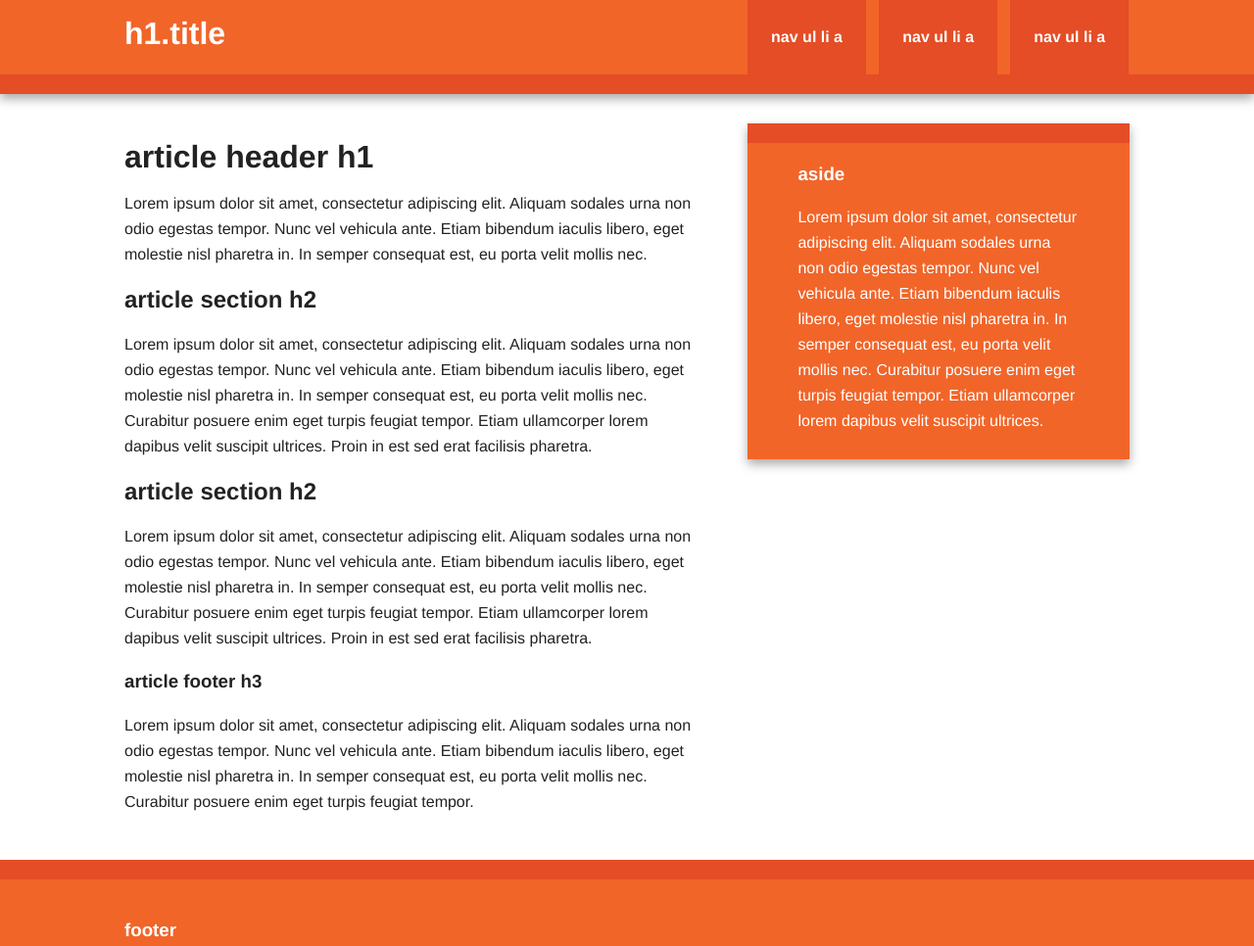
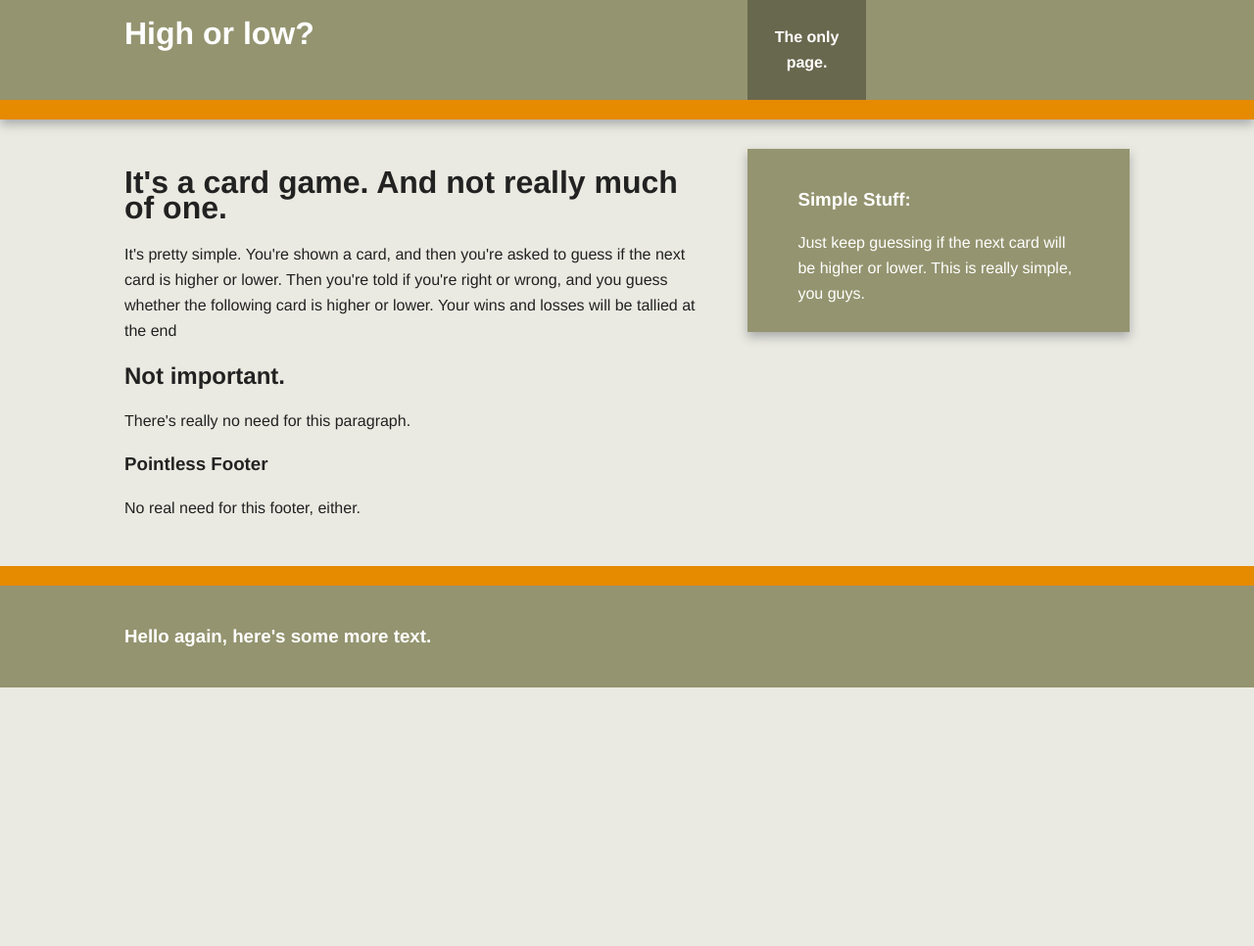
Before and after one commit to brookr/highLowGame, a plain HTML site: page index.html in a window 1280 px wide. Shown: the whole page at 98% size. After the commit the page ends 800 px from the top, so only its background shows below. Drawn offline with nearby package versions, Linux system fonts and the light colour scheme.

Commit message:
Updated and modified CSS and index.html from boilerplate

```diff
--- a/css/main.css
+++ b/css/main.css
@@ -63,6 +63,7 @@ textarea {
 
 body {
     font: 16px/26px Helvetica, Helvetica Neue, Arial;
+    background-color: #EAEAE2;
 }
 
 .wrapper {
@@ -70,23 +71,22 @@ body {
     margin: 0 5%;
 }
 
-/* ===================
-    ALL: Orange Theme
-   =================== */
-
 .header-container {
-    border-bottom: 20px solid #e44d26;
+    border-bottom: 20px solid #E68A00;
 }
 
-.footer-container,
+.footer-container{
+    border-top: 20px solid #E68A00;
+}
+
 .main aside {
-    border-top: 20px solid #e44d26;
+    border-top: 20px solid #949470;
 }
 
 .header-container,
 .footer-container,
 .main aside {
-    background: #f16529;
+    background: #949470;
 }
 
 .title {
@@ -112,7 +112,7 @@ nav a {
     font-weight: bold;
 
     color: white;
-    background: #e44d26;
+    background: #68684E;
 }
 
 nav a:hover,
--- a/index.html
+++ b/index.html
@@ -6,7 +6,7 @@
     <head>
         <meta charset="utf-8">
         <meta http-equiv="X-UA-Compatible" content="IE=edge,chrome=1">
-        <title></title>
+        <title>Jake's High/Low Game</title>
         <meta name="description" content="">
         <meta name="viewport" content="width=device-width, initial-scale=1">
 
@@ -22,12 +22,10 @@
 
         <div class="header-container">
             <header class="wrapper clearfix">
-                <h1 class="title">h1.title</h1>
+                <h1 class="title">High or low?</h1>
                 <nav>
                     <ul>
-                        <li><a href="#">nav ul li a</a></li>
-                        <li><a href="#">nav ul li a</a></li>
-                        <li><a href="#">nav ul li a</a></li>
+                        <li><a href="#">The only page.</a></li>
                     </ul>
                 </nav>
             </header>
@@ -38,26 +36,22 @@
 
                 <article>
                     <header>
-                        <h1>article header h1</h1>
-                        <p>Lorem ipsum dolor sit amet, consectetur adipiscing elit. Aliquam sodales urna non odio egestas tempor. Nunc vel vehicula ante. Etiam bibendum iaculis libero, eget molestie nisl pharetra in. In semper consequat est, eu porta velit mollis nec.</p>
+                        <h1>It's a card game. And not really much of one.</h1>
+                        <p>It's pretty simple. You're shown a card, and then you're asked to guess if the next card is higher or lower. Then you're told if you're right or wrong, and you guess whether the following card is higher or lower. Your wins and losses will be tallied at the end</p>
                     </header>
                     <section>
-                        <h2>article section h2</h2>
-                        <p>Lorem ipsum dolor sit amet, consectetur adipiscing elit. Aliquam sodales urna non odio egestas tempor. Nunc vel vehicula ante. Etiam bibendum iaculis libero, eget molestie nisl pharetra in. In semper consequat est, eu porta velit mollis nec. Curabitur posuere enim eget turpis feugiat tempor. Etiam ullamcorper lorem dapibus velit suscipit ultrices. Proin in est sed erat facilisis pharetra.</p>
-                    </section>
-                    <section>
-                        <h2>article section h2</h2>
-                        <p>Lorem ipsum dolor sit amet, consectetur adipiscing elit. Aliquam sodales urna non odio egestas tempor. Nunc vel vehicula ante. Etiam bibendum iaculis libero, eget molestie nisl pharetra in. In semper consequat est, eu porta velit mollis nec. Curabitur posuere enim eget turpis feugiat tempor. Etiam ullamcorper lorem dapibus velit suscipit ultrices. Proin in est sed erat facilisis pharetra.</p>
+                        <h2>Not important.</h2>
+                        <p>There's really no need for this paragraph.</p>
                     </section>
                     <footer>
-                        <h3>article footer h3</h3>
-                        <p>Lorem ipsum dolor sit amet, consectetur adipiscing elit. Aliquam sodales urna non odio egestas tempor. Nunc vel vehicula ante. Etiam bibendum iaculis libero, eget molestie nisl pharetra in. In semper consequat est, eu porta velit mollis nec. Curabitur posuere enim eget turpis feugiat tempor.</p>
+                        <h3>Pointless Footer</h3>
+                        <p>No real need for this footer, either.</p>
                     </footer>
                 </article>
 
                 <aside>
-                    <h3>aside</h3>
-                    <p>Lorem ipsum dolor sit amet, consectetur adipiscing elit. Aliquam sodales urna non odio egestas tempor. Nunc vel vehicula ante. Etiam bibendum iaculis libero, eget molestie nisl pharetra in. In semper consequat est, eu porta velit mollis nec. Curabitur posuere enim eget turpis feugiat tempor. Etiam ullamcorper lorem dapibus velit suscipit ultrices.</p>
+                    <h3>Simple Stuff:</h3>
+                    <p>Just keep guessing if the next card will be higher or lower. This is really simple, you guys.</p>
                 </aside>
 
             </div> <!-- #main -->
@@ -65,7 +59,7 @@
 
         <div class="footer-container">
             <footer class="wrapper">
-                <h3>footer</h3>
+                <h3>Hello again, here's some more text.</h3>
             </footer>
         </div>
 
```
